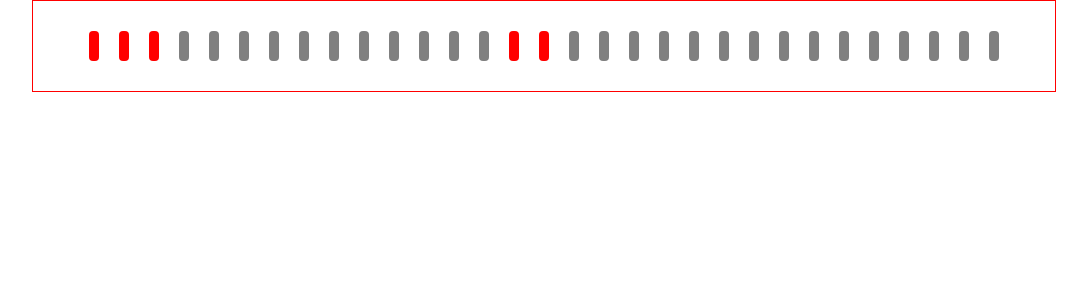
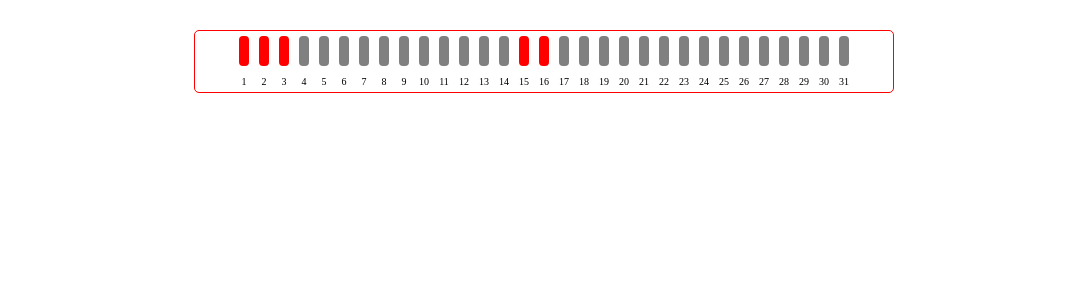
Before and after one commit to horhoj/monthComponent, a React (Create React App) app: page / in a window 1280 px wide. Shown: the top 300 px of the page, without its empty margins (96-1183 px from the left). Built offline with nearby package versions, Linux system fonts and the light colour scheme.

Commit message:
add functionality for displaying the first row with days of the month

```diff
--- a/src/App.tsx
+++ b/src/App.tsx
@@ -4,13 +4,16 @@ import { Calendar } from './components/Calendar';
 import { Data } from './components/Calendar/types';
 
 const Container = styled.div`
-  margin: 0 auto;
+  margin: 30px auto 0;
   width: 1024px;
+  display: flex;
+  justify-content: center;
+  align-items: center;
 `;
 
 const initialData: Data = {
   colDays: 31,
-  items: [1, 2, 3, 15, 16],
+  itemsL1: [1, 2, 3, 15, 16],
 };
 
 export const App: React.FC = () => {
--- a/src/components/Calendar/Calendar.tsx
+++ b/src/components/Calendar/Calendar.tsx
@@ -1,30 +1,51 @@
 import React from 'react';
 import styled from 'styled-components';
 import { CalendarProps } from './types';
-import { getInitialArray, check } from './helpers';
+import { getInitialArray, checkL1 } from './helpers';
 
 const Wrapper = styled.div`
+  border: 1px solid red;
+  border-radius: 5px;
+  width: 700px;
+`;
+
+const WrapperBlock = styled.div<{ pt: number; pb: number }>`
   display: flex;
-  border: 1px solid red;
-  padding: 20px;
+  padding-top: ${({ pt }) => pt}px;
+  padding-bottom: ${({ pb }) => pb}px;
   justify-content: center;
 `;
 
-const Block = styled.div<{ isRed: boolean }>`
-  background-color: ${({ isRed }) => (isRed ? 'red' : 'gray')};
+const BlockL1 = styled.div<{ isActive: boolean }>`
+  background-color: ${({ isActive }) => (isActive ? 'red' : 'gray')};
   height: 30px;
   border-radius: 4px;
   width: 10px;
-  margin: 10px;
+  margin: 0 5px;
+`;
+
+const BlockDay = styled.div`
+  width: 20px;
+  font-size: 10px;
+  display: flex;
+  justify-content: center;
+  align-items: center;
 `;
 
 export const Calendar: React.FC<CalendarProps> = ({ data }) => {
   const arr = getInitialArray(data.colDays);
   return (
     <Wrapper>
-      {arr.map((item) => (
-        <Block key={item} isRed={check(item, data)} />
-      ))}
+      <WrapperBlock pb={5} pt={5}>
+        {arr.map((item) => (
+          <BlockL1 key={item} isActive={checkL1(item, data)} />
+        ))}
+      </WrapperBlock>
+      <WrapperBlock pb={5} pt={5}>
+        {arr.map((item) => (
+          <BlockDay key={item}>{item}</BlockDay>
+        ))}
+      </WrapperBlock>
     </Wrapper>
   );
 };
--- a/src/components/Calendar/helpers.ts
+++ b/src/components/Calendar/helpers.ts
@@ -8,6 +8,6 @@ export const getInitialArray = (endValue: number): number[] => {
   return result;
 };
 
-export const check = (val: number, data: Data): boolean => {
-  return data.items.find((item) => val === item) !== undefined;
+export const checkL1 = (val: number, data: Data): boolean => {
+  return data.itemsL1.find((item) => val === item) !== undefined;
 };
--- a/src/components/Calendar/types.ts
+++ b/src/components/Calendar/types.ts
@@ -4,5 +4,5 @@ export interface CalendarProps {
 
 export interface Data {
   colDays: number;
-  items: number[];
+  itemsL1: number[];
 }
```
Also changed, not shown: 1 other file (tests, documents, lock files or other folders).
